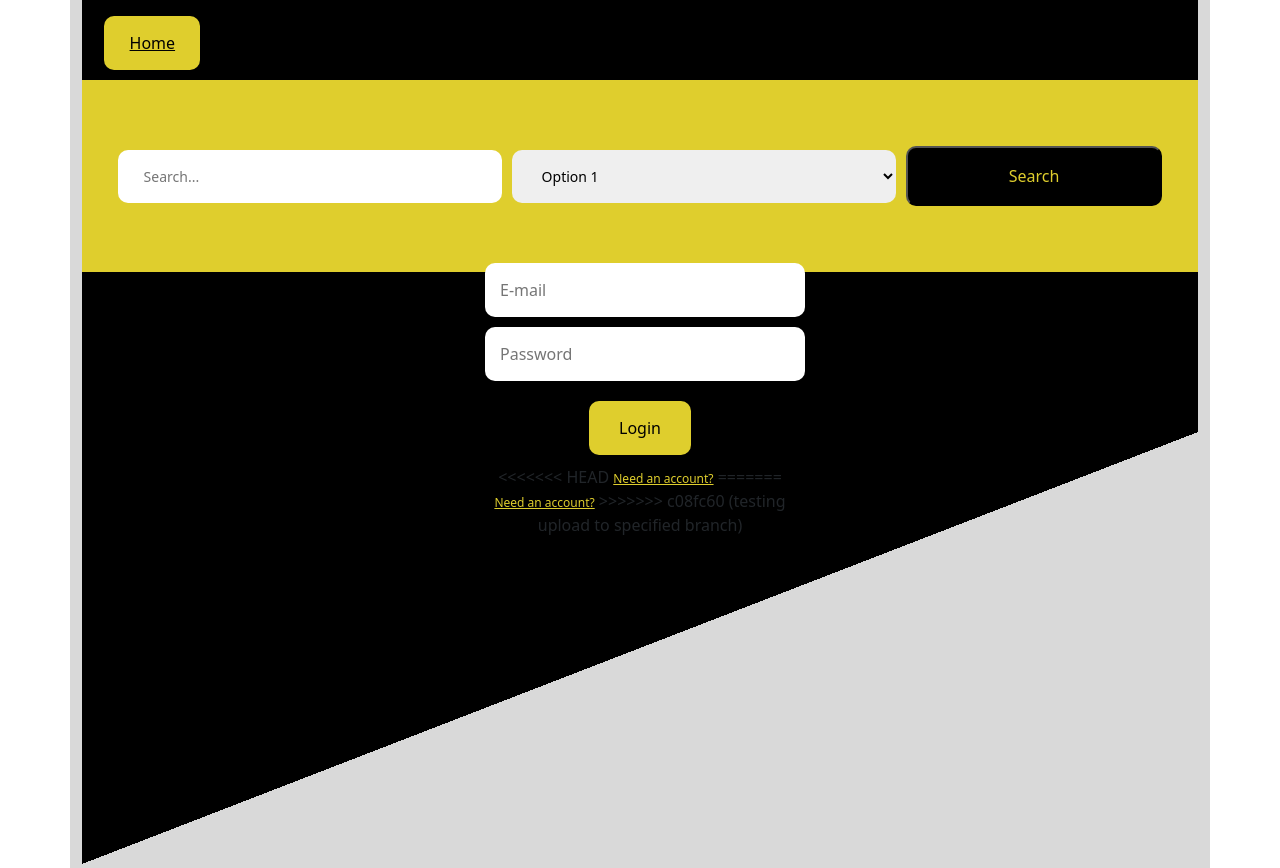
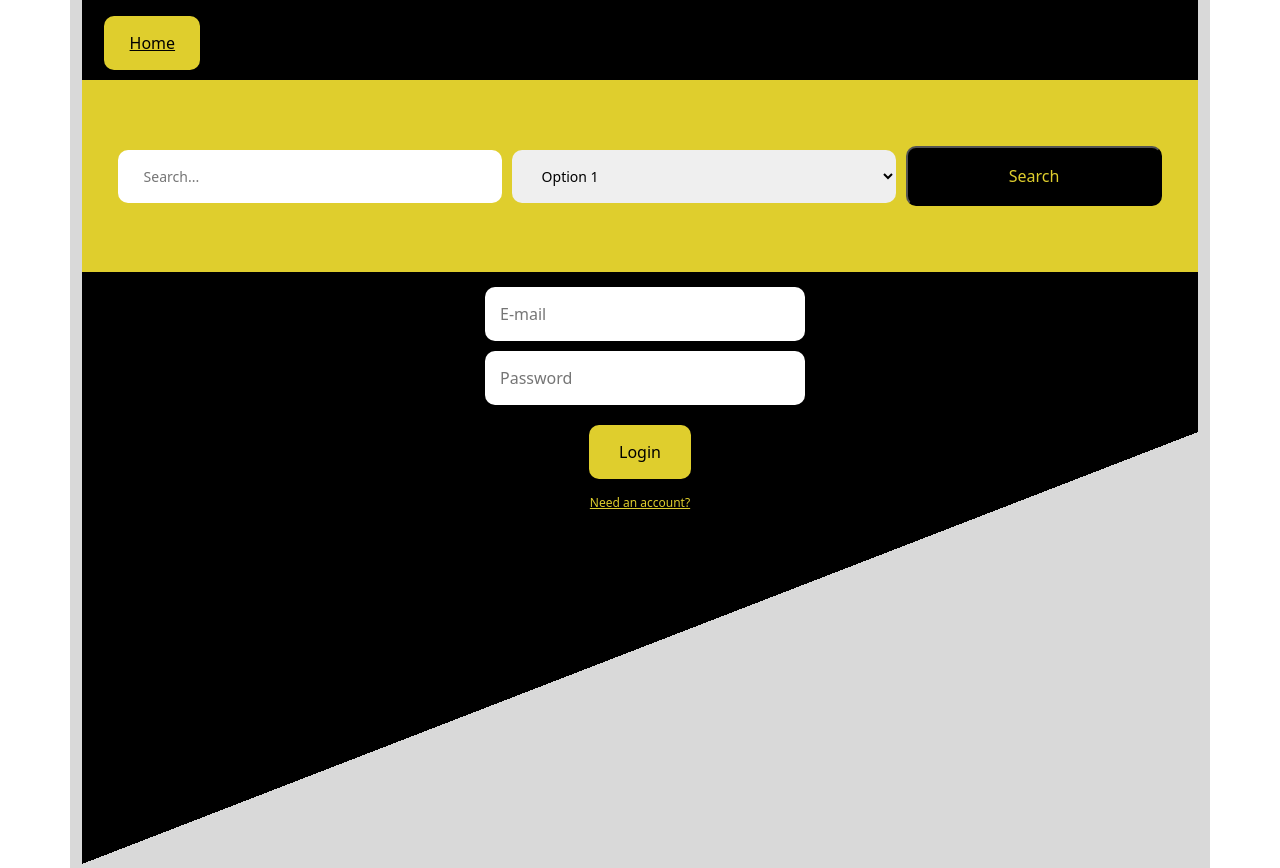
Before and after one commit to arshappleid/cosc-360-project, a PHP site: page /login.php in a window 1280 px wide. Shown: the top 868 px of the page. Run offline with PHP 8.4, Linux system fonts and the light colour scheme; some libraries are stand-ins or nearby versions.

Commit message:
updated product page in layout doc and fixed merge bug in login.php

```diff
--- a/src/client/loginpage/login.php
+++ b/src/client/loginpage/login.php
@@ -9,7 +9,7 @@
 	<script src="https://ajax.googleapis.com/ajax/libs/jquery/3.5.1/jquery.min.js"></script>
 	<meta name="viewport"
 		content="width=device-width, initial-scale=1.0" />
-	<link rel="stylesheet"
+    <link rel="stylesheet"
 		href="loginstyles.css" />
 	<link href="bootstrap3_defaultTheme/dist/css/bootstrap.css"
 		rel="stylesheet">
@@ -48,14 +48,8 @@
 				<div class="button-container">
 					<button type="submit">Login</button>
 				</div>
-				<<<<<<< HEAD
-					<a
-					class="accounttext"
-					href="#">Need an account?</a>
-					=======
 					<a class="accounttext"
 						href="./../createaccountpage/create_account.php">Need an account?</a>
-					>>>>>>> c08fc60 (testing upload to specified branch)
 			</form>
 		</div>
 		<div class="triangle-element"></div>
```
Also changed, not shown: 1 other file.
